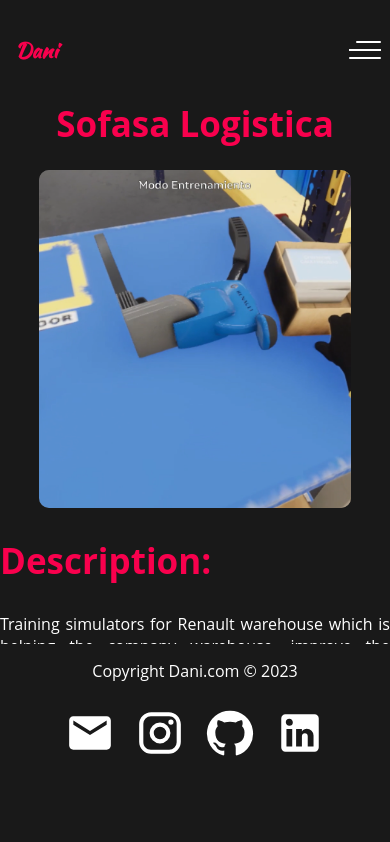
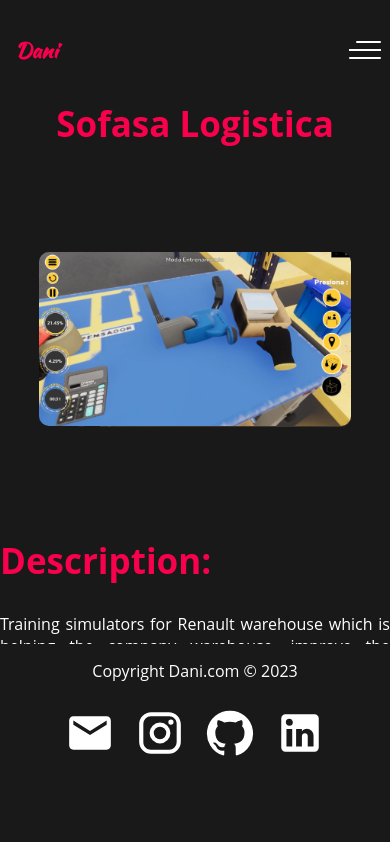
Before and after one commit to Playyer96/personal-portafolio, a React (Create React App) app: page /project/1 in a window 390 px wide. Shown: the top 842 px of the page. Built offline with nearby package versions, Linux system fonts and the light colour scheme.

Commit message:
carousel height auto

```diff
--- a/src/styles/ImageSlider.css
+++ b/src/styles/ImageSlider.css
@@ -1,7 +1,8 @@
 .image-slider {
+  position: relative;
   width: 100%;
-  height: calc(100vh - 100px);
-  /*  */
+  /* height: calc(100vh - 100px); */
+height: auto;
 }
 
 .carousel {
@@ -9,8 +10,6 @@
   width: 100%;
   /* height: 100%; */
   height: 100vh;
-  /* height: calc(100vh - 100px); */
-  position: relative;
 }
 
 .card {
@@ -52,23 +51,18 @@
   .image-slider {
     width: 100%;
     height: 40vh;
-    /* position: relative; */
   }
 
   .card {
-    width: 80%;
+    width: 100%;
     height: auto;
-    height: 100%;
-    /* top: auto; */
     left: 50%;
     transform: translateX(-50%);
   }
 
   .carousel {
     width: 100%;
-    /* height: 100%; */
     height: 40vh;
-    /* position: relative; */
   }
 
   .card:nth-of-type(3) {
```
